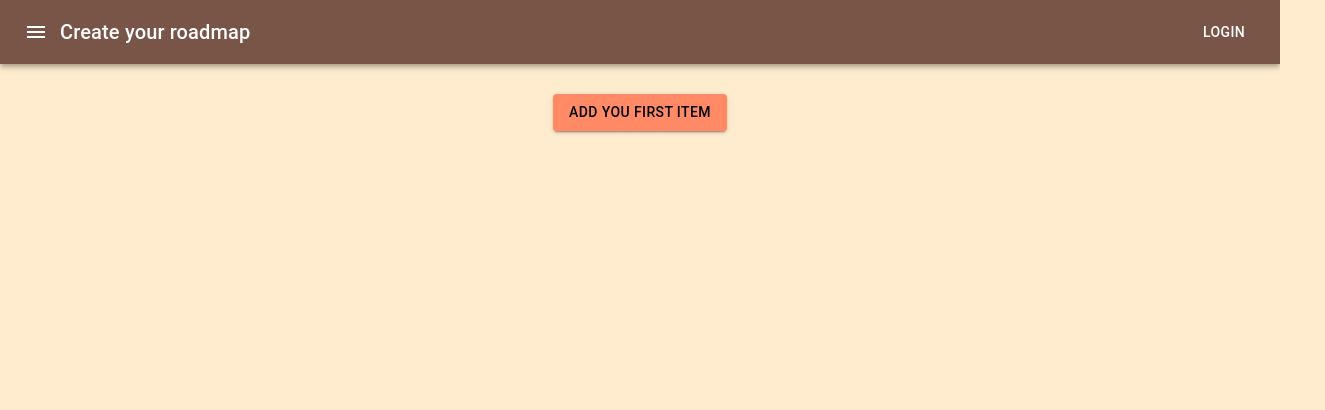
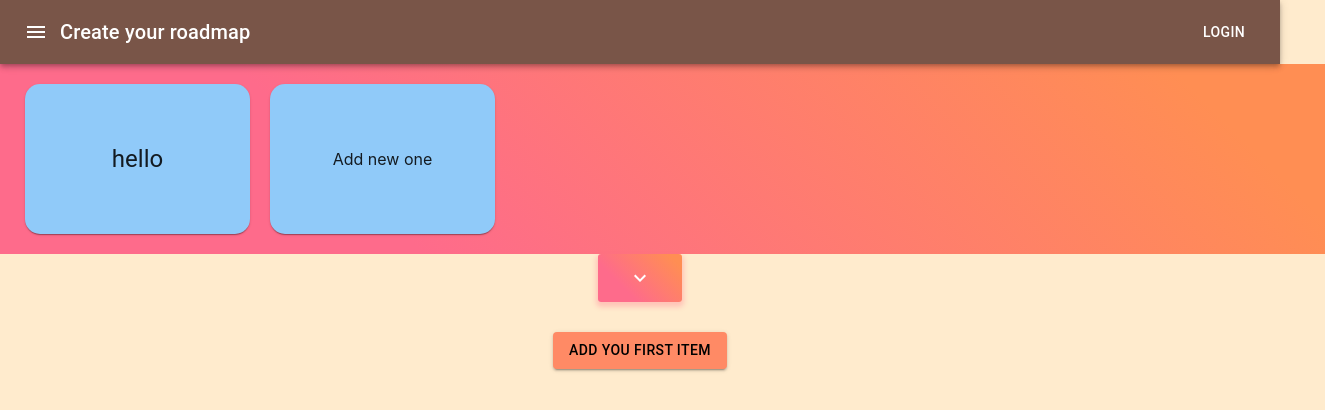
Before and after one commit to MasterLuoip/roadmap-planner-web, a React (Create React App) app: page / in a window 1280 px wide. Shown: the top 410 px of the page, 1325 px wide, since content can reach past the window. Built offline with nearby package versions, Linux system fonts and the light colour scheme.

Commit message:
add styles to map bar

```diff
--- a/public/index.html
+++ b/public/index.html
@@ -1,6 +1,8 @@
 <!DOCTYPE html>
 <html lang="en">
   <head>
+    <noscript id="jss-insertion-point"></noscript>
+    <link href="..." />
     <meta charset="utf-8" />
     <link rel="icon" href="%PUBLIC_URL%/favicon.ico" />
     <meta name="viewport" content="width=device-width, initial-scale=1" />
--- a/src/App.tsx
+++ b/src/App.tsx
@@ -1,5 +1,7 @@
 import { createTheme, ThemeProvider } from '@material-ui/core';
 import { RoadmapView } from './components/roadmapPage/RoadmapView';
+import { create } from 'jss';
+import { StylesProvider, jssPreset } from '@material-ui/core/styles';
 
 const theme = createTheme({
   palette: {
@@ -24,11 +26,19 @@ const theme = createTheme({
     tonalOffset: 0.2,
   },
 });
+
+const jss = create({
+  ...jssPreset(),
+  // Define a custom insertion point that JSS will look for when injecting the styles into the DOM.
+  insertionPoint: document.getElementById('jss-insertion-point') || undefined,
+});
 function App() {
   return (
-    <ThemeProvider theme={theme}>
-      <RoadmapView />
-    </ThemeProvider>
+    <StylesProvider jss={jss}>
+      <ThemeProvider theme={theme}>
+        <RoadmapView />
+      </ThemeProvider>
+    </StylesProvider>
   );
 }
 
--- /dev/null
+++ b/src/components/layout/mapBar/MapBar.tsx
@@ -0,0 +1,23 @@
+import { Typography } from '@material-ui/core';
+import ExpandMoreIcon from '@material-ui/icons/ExpandMore';
+import {
+  DropButton,
+  MapBarWrapper,
+  NavigationCard,
+  NavigationWrapper,
+} from './MapBarStyle';
+export function MapBar(): JSX.Element {
+  return (
+    <MapBarWrapper>
+      <NavigationWrapper>
+        <NavigationCard>
+          <Typography variant='h5'>hello</Typography>
+        </NavigationCard>
+        <NavigationCard>Add new one</NavigationCard>
+      </NavigationWrapper>
+      <DropButton>
+        <ExpandMoreIcon />
+      </DropButton>
+    </MapBarWrapper>
+  );
+}
--- /dev/null
+++ b/src/components/layout/mapBar/MapBarStyle.tsx
@@ -0,0 +1,50 @@
+import { Button, Card } from '@material-ui/core';
+import styled from 'styled-components';
+
+export const MapBarWrapper = styled.div`
+  display: flex;
+  align-items: center;
+  flex-direction: column;
+`;
+
+export const DropButton = styled(Button)({
+  background: 'linear-gradient(45deg, #FE6B8B 30%, #FF8E53 90%)',
+  border: 0,
+  borderRadius: 3,
+  boxShadow: '0 3px 5px 2px rgba(255, 105, 135, .3)',
+  color: 'white',
+  height: 48,
+  padding: '0 30px',
+  width: 'fit-content',
+});
+
+export const NavigationWrapper = styled.div`
+  background: linear-gradient(45deg, #fe6b8b 30%, #ff8e53 90%);
+  display: flex;
+  align-items: center;
+  width: 100%;
+  height: 150px;
+  padding: 20px;
+  padding-left: 70px;
+`;
+
+export const NavigationCard = styled(Card)`
+  background: #90caf9;
+  width: 225px;
+  height: 100%;
+  display: flex;
+  justify-content: center;
+  align-items: center;
+  border-radius: 15px;
+  margin-right: 20px;
+  cursor: pointer;
+`;
+
+// ({
+//   minWidth: '225px',
+//   height: '100%',
+//   backgroundColor: 'black',
+//   root: {
+//     backgroundColor: 'black',
+//   },
+// });
--- a/src/components/layout/Topbar.tsx
+++ b/src/components/layout/topBar/TopBar.tsx
@@ -2,9 +2,9 @@ import { IconButton, Toolbar } from '@material-ui/core';
 import Button from '@material-ui/core/Button';
 import MenuIcon from '@material-ui/icons/Menu';
 import React from 'react';
-import { AppBarWrapper, TopbarTitle } from './TopbarStyle';
+import { AppBarWrapper, TopbarTitle } from './TopBarStyle';
 
-export function Topbar(): JSX.Element {
+export function TopBar(): JSX.Element {
   return (
     <>
       <AppBarWrapper position='relative'>
--- a/src/components/roadmapPage/RoadmapView.tsx
+++ b/src/components/roadmapPage/RoadmapView.tsx
@@ -1,11 +1,13 @@
 import React from 'react';
-import { Topbar } from '../layout/Topbar';
+import { MapBar } from '../layout/mapBar/MapBar';
+import { TopBar } from '../layout/topBar/TopBar';
 import { RoadmapBody } from './roadmapBody/RoadmapBody';
 
 export function RoadmapView(): JSX.Element {
   return (
     <>
-      <Topbar />
+      <TopBar />
+      <MapBar />
       <RoadmapBody />
     </>
   );
--- a/src/components/roadmapPage/roadmapBody/taskSidePageView/TaskSidePageView.tsx
+++ b/src/components/roadmapPage/roadmapBody/taskSidePageView/TaskSidePageView.tsx
@@ -15,7 +15,6 @@ export type TaskSection = {
   }[];
   text: string;
 };
-const newId = nanoid();
 
 export function TaskSidePageView({
   onSidePageClose,
```
Also changed, not shown: src/components/layout/topBar/TopBarStyle.ts (renamed from src/components/layout/TopbarStyle.ts).
